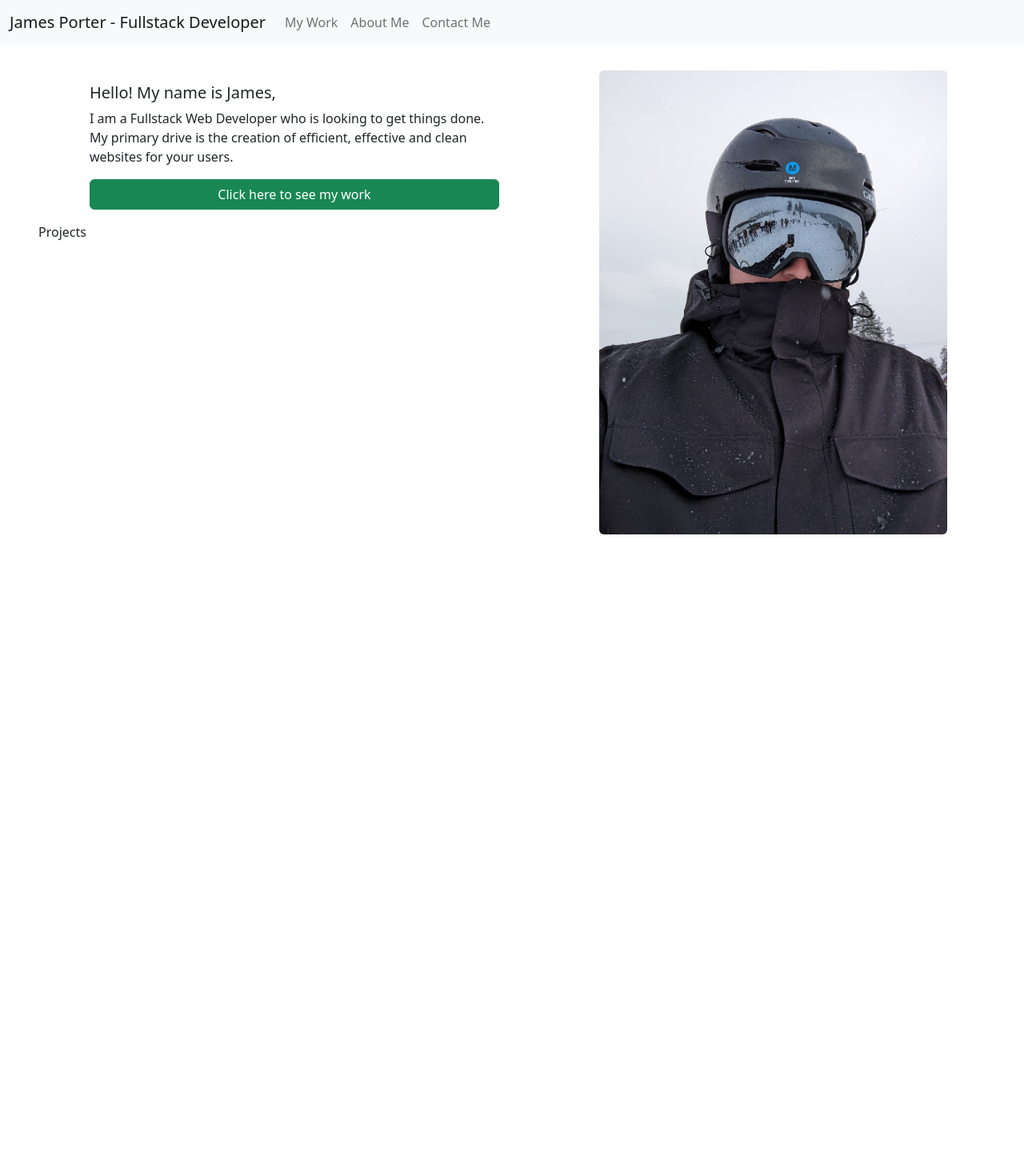
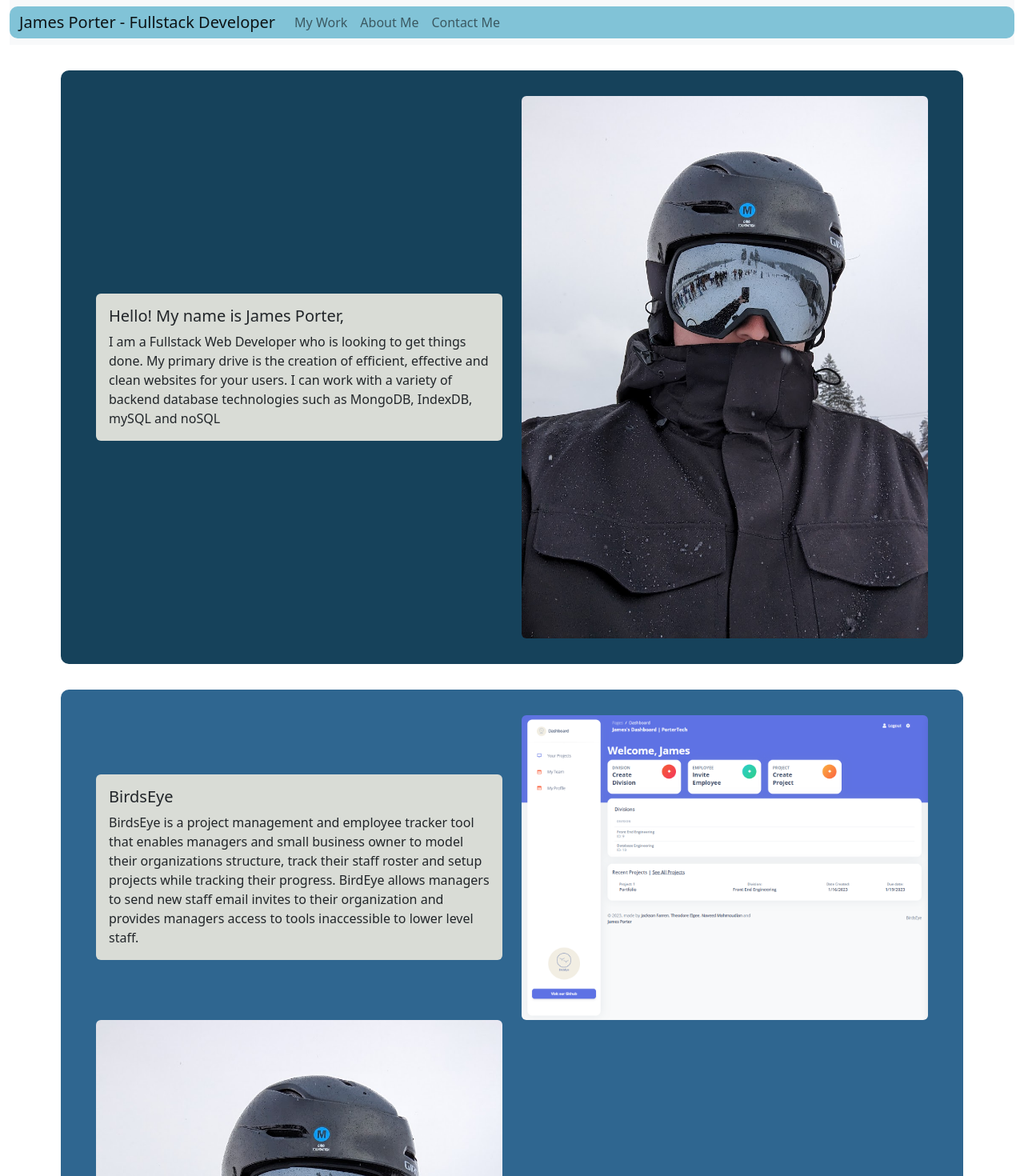
Before and after one commit to JamesJPorter/James-Porter-Portfolio, a React (Create React App) app: page / in a window 1280 px wide. Shown: the top 1470 px of the page at 80% size. Before the commit the page ends 800 px from the top, so only its background shows below. Built offline with nearby package versions, Linux system fonts and the light colour scheme.

Commit message:
added projects section with first project content

```diff
--- a/public/index.html
+++ b/public/index.html
@@ -28,7 +28,7 @@
   </head>
   <body>
     <noscript>You need to enable JavaScript to run this app.</noscript>
-    <div id="root"></div>
+    <div id="root" class="container-fluid"></div>
     <!--
       This HTML file is a template.
       If you open it directly in the browser, you will see an empty page.
--- a/src/AboutMe.js
+++ b/src/AboutMe.js
@@ -3,16 +3,21 @@ import React from 'react'
 export default function AboutMe() {
   return (
     <>
-    <div id="aboutMeDiv">
+    <div id="aboutMeDiv" class="row">
     {/* <div>AboutMe</div> */}
 
+    <div class="col-12 col-sm-6 d-flex justify-content-center align-items-center">
+    <div class="card" id="aboutMeCard">
+  <div class="card-body">
+    <h5 class="card-title">Hello! My name is James Porter,</h5>
+    <p class="card-text">I am a Fullstack Web Developer who is looking to get things done. My primary drive is the creation of efficient, effective and clean websites for your users. I can work with a variety of backend database technologies such as MongoDB, IndexDB, mySQL and noSQL</p>
+    {/* <a href="/#" class="btn btn-success" id="cardBtn">Click here to see my work</a> */}
+  </div>
+    </div>
+    </div>
+
+    <div class="col-12 col-sm-6 d-flex justify-content-center align-items-center">
     <img src="./selfie.jpg" class="img-fluid rounded float-end" id="heroImg" alt="..."></img>
-    <div class="card justfiy-content-center align-item-center" id="aboutMeCard" style={{width: "50%"}}>
-  <div class="card-body">
-    <h5 class="card-title">Hello! My name is James,</h5>
-    <p class="card-text">I am a Fullstack Web Developer who is looking to get things done. My primary drive is the creation of efficient, effective and clean websites for your users.  </p>
-    <a href="/#" class="btn btn-success d-flex justify-content-center" id="cardBtn">Click here to see my work</a>
-  </div>
     </div>
     </div>
     </>
--- a/src/App.css
+++ b/src/App.css
@@ -47,7 +47,8 @@
 }
 
 #navDiv{
-  background-color: var(--indigo-dye);
+  background-color: var(--dark-sky-blue);
+  border-radius: 10px;
 }
 
 #content {
@@ -56,17 +57,32 @@
 }
 
 #heroImg {
-  max-width: 40%;
+  max-width: 100%;
+
 }
 
 #aboutMeDiv{
   margin-top: 2rem;
-  margin-right: 3rem;
-  margin-left: 3rem;
+  margin-right: 1rem;
+  margin-left: 1rem;
+  background-color: var(--indigo-dye);
+  padding: 2rem;
+  border-radius: 10px;
+}
+
+#projectDiv {
+  margin-top: 2rem;
+  margin-right: 1rem;
+  margin-left: 1rem;
+  background-color: var(--sapphire-blue);
+  padding: 2rem;
+  border-radius: 10px;
 }
 
 #aboutMeCard {
   border-style: none;
+  background-color: var(--gainsboro);
+
 }
 
 /* #cardBtn {
--- a/src/Nav.js
+++ b/src/Nav.js
@@ -3,8 +3,8 @@ import React from 'react'
 export default function Navbar() {
   return (
 <div>
-      <nav class="navbar navbar-expand-lg bg-light" id="navDiv">
-    <div class="container-fluid">
+      <nav class="navbar navbar-expand-lg bg-light container-fluid">
+    <div class="container-fluid" id="navDiv">
         <a class="navbar-brand" href="/#">James Porter - Fullstack Developer</a>
         <button class="navbar-toggler" type="button" data-bs-toggle="collapse" data-bs-target="#navbarSupportedContent" aria-controls="navbarSupportedContent" aria-expanded="false" aria-label="Toggle navigation">
         <span class="navbar-toggler-icon"></span>
@@ -15,7 +15,7 @@ export default function Navbar() {
             <a class="nav-link" href="#MyWork">My Work</a>
             </li>
             <li class="nav-item">
-            <a class="nav-link" href="#AboutMe">About Me</a>
+            <a class="nav-link" href="#aboutMeDiv">About Me</a>
             </li>
             {/* <li class="nav-item dropdown">
             <a class="nav-link dropdown-toggle" href="/#" role="button" data-bs-toggle="dropdown" aria-expanded="false">
--- a/src/Projects.js
+++ b/src/Projects.js
@@ -2,6 +2,35 @@ import React from 'react'
 
 export default function Projects() {
   return (
-    <div>Projects</div>
+    <div id="projectDiv" class="row">
+    {/* <div>AboutMe</div> */}
+
+    <div class="col-12 col-sm-6 d-flex justify-content-center align-items-center">
+    <div class="card" id="aboutMeCard">
+  <div class="card-body">
+    <h5 class="card-title">BirdsEye</h5>
+    <p class="card-text">BirdsEye is a project management and employee tracker tool that enables managers and small business owner to model their organizations structure, track their staff roster and setup projects while tracking their progress. BirdEye allows managers to send new staff email invites to their organization and provides managers access to tools inaccessible to lower level staff.</p>
+    {/* <a href="/#" class="btn btn-success" id="cardBtn">Click here to see my work</a> */}
+  </div>
+    </div>
+    </div>
+
+    <div class="col-12 col-sm-6 d-flex justify-content-center align-items-center">
+    <img src="./universal-scheduler.png" class="img-fluid rounded float-end" id="heroImg" alt="..."></img>
+    </div>
+
+    <div class="col-12 col-sm-6 d-flex justify-content-center align-items-center">
+    <img src="./selfie.jpg" class="img-fluid rounded float-end" id="heroImg" alt="..."></img>
+    </div>
+    <div class="col-12 col-sm-6 d-flex justify-content-center align-items-center">
+    <div class="card" id="aboutMeCard">
+  <div class="card-body">
+    <h5 class="card-title">Hello! My name is James Porter,</h5>
+    <p class="card-text">I am a Fullstack Web Developer who is looking to get things done. My primary drive is the creation of efficient, effective and clean websites for your users. I can work with a variety of backend database technologies such as MongoDB, IndexDB, mySQL and noSQL</p>
+    {/* <a href="/#" class="btn btn-success" id="cardBtn">Click here to see my work</a> */}
+  </div>
+    </div>
+    </div>
+    </div>
   )
 }
```
Also changed, not shown: public/universal-scheduler.png (added).
